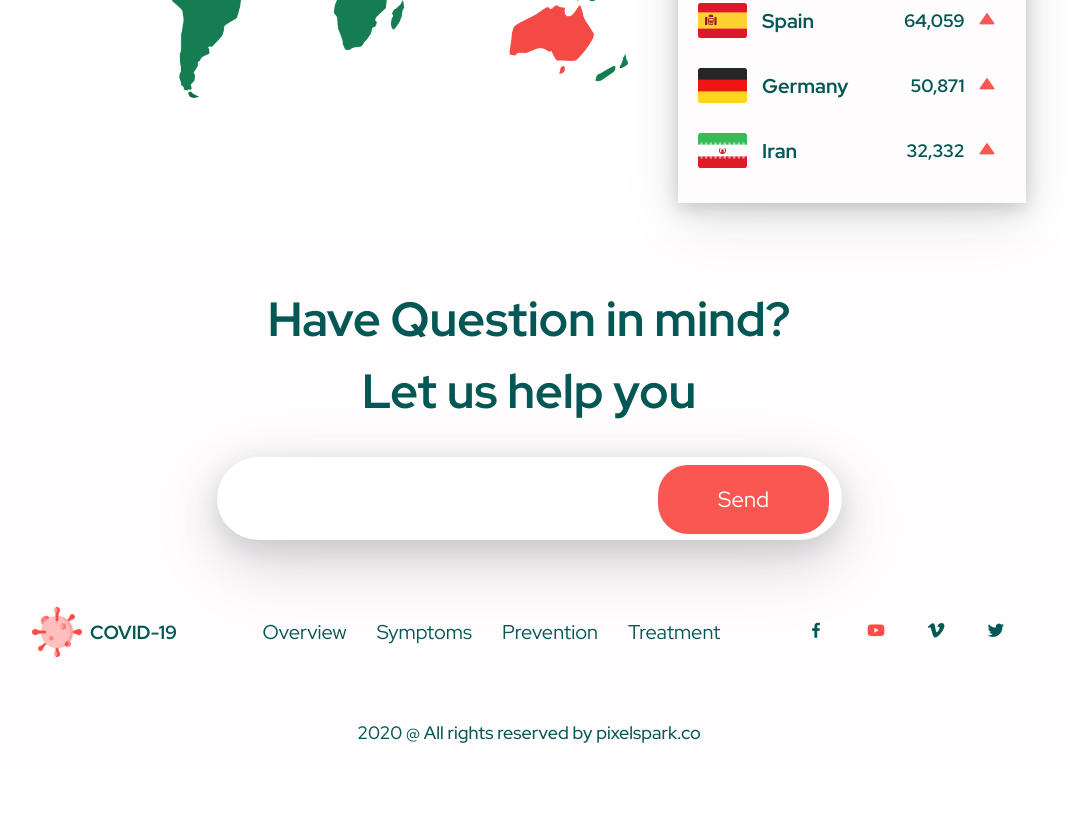
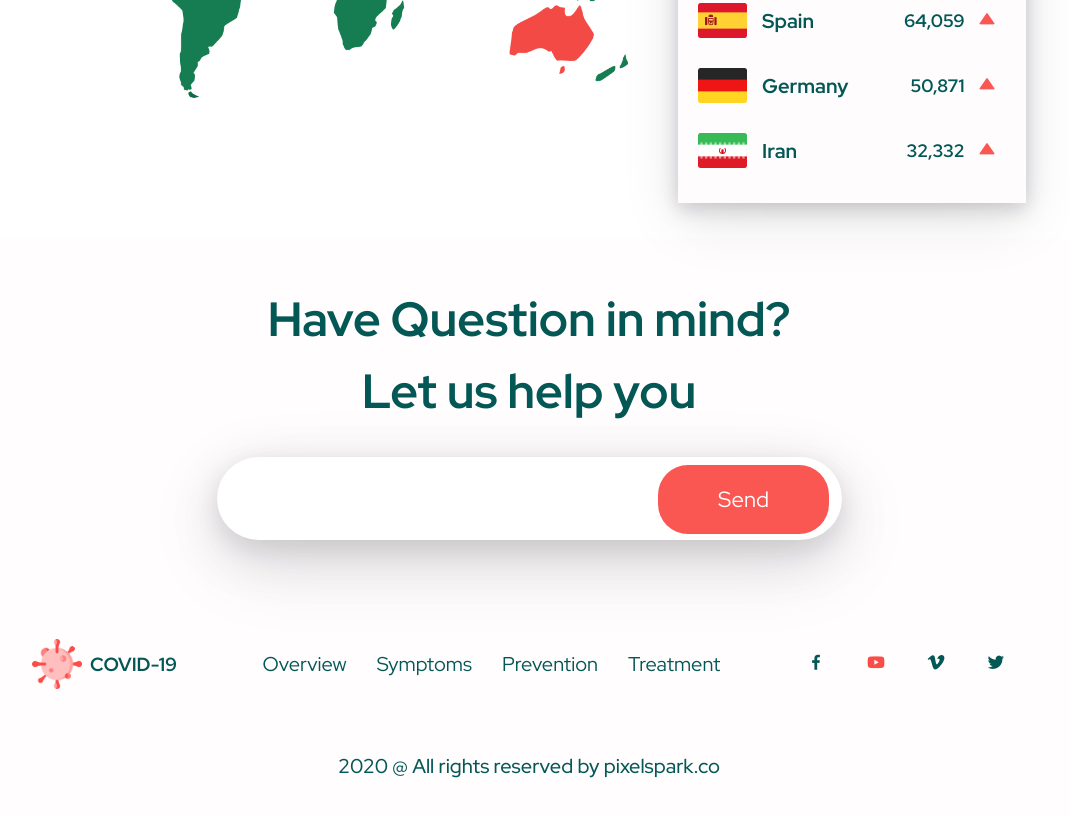
Before and after one commit to heynarmatha/Covid-19-Website, a plain HTML site: page index.html in a window 1280 px wide. Shown: the part 5895-6712 px from the top of the page, without its empty margins (111-1181 px from the left). Before the commit the page ends 6671 px from the top, so only its background shows below. Drawn offline with nearby package versions, Linux system fonts and the light colour scheme.

Commit message:
final commit

```diff
--- a/assets/scss/includes/_footer.scss
+++ b/assets/scss/includes/_footer.scss
@@ -1,4 +1,5 @@
 .footer-wrapper{
+    padding: 2rem 0;
     text-align: center;
     background-color: rgba(255, 249, 249, 0.411);
     .footer-section{
@@ -100,6 +101,7 @@
         font-weight: 500;
         @include media-min-xl{
             padding: 2rem 0;
+            font-size: 20px;
         }
     }
 }
```
Also changed, not shown: public/css/style.min.css, 1 other file.
